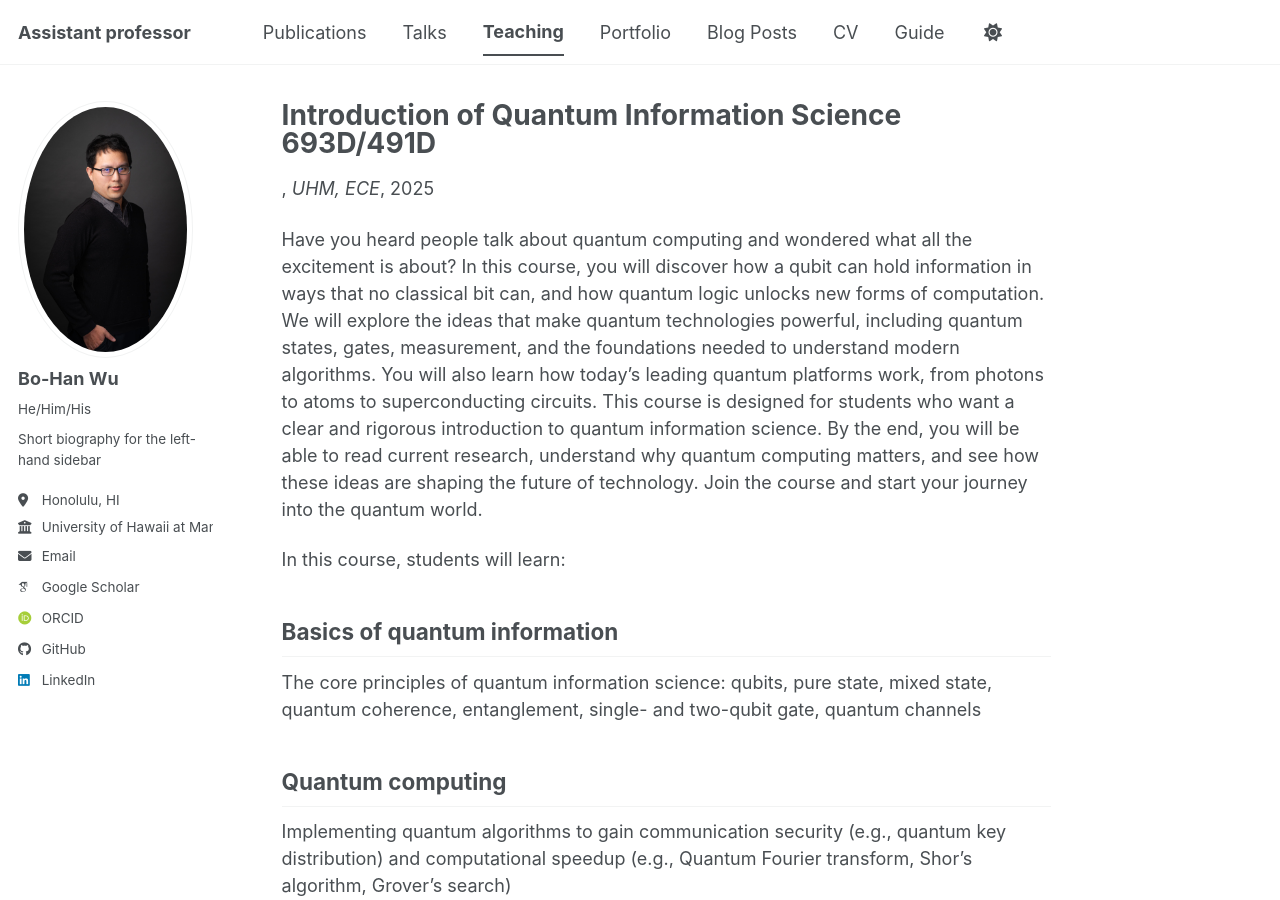
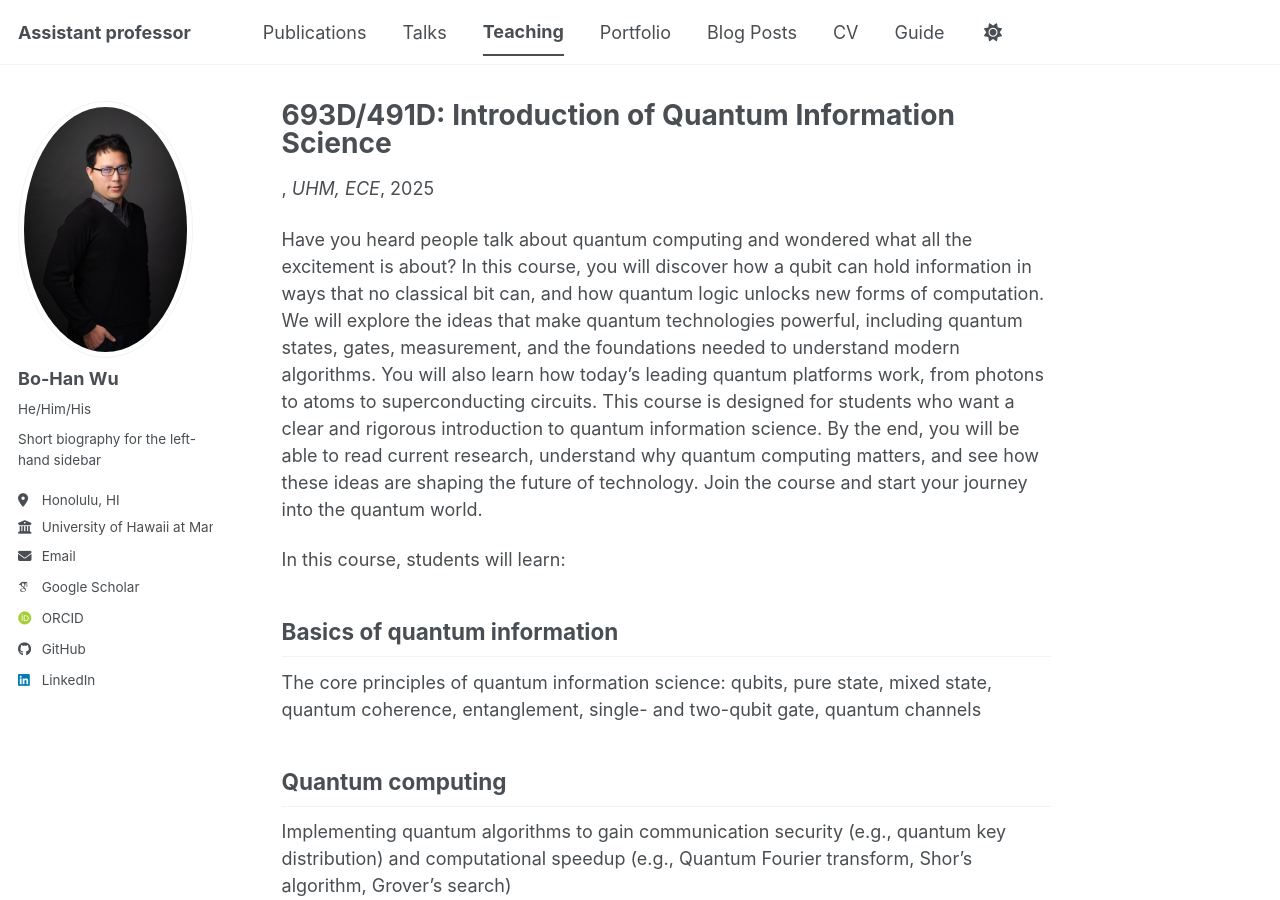
Before and after one commit to go705/go705.github.io, a Jekyll site: the page built from _teaching/QIS.md, in a window 1280 px wide and 900 px high. Built offline with Jekyll 4.4.1, drawn with Linux system fonts in a browser that asks for light colours; some web fonts are replaced; a script bundle is joined from its source files by our own code; library files that are not in the unit come from our copies.

Commit message:
Update QIS.md

```diff
--- a/_teaching/QIS.md
+++ b/_teaching/QIS.md
@@ -1,5 +1,5 @@
 ---
-title: "Introduction of Quantum Information Science 693D/491D"
+title: "693D/491D: Introduction of Quantum Information Science"
 collection: teaching
 permalink: /teaching/qis
 venue: "UHM, ECE"
```
